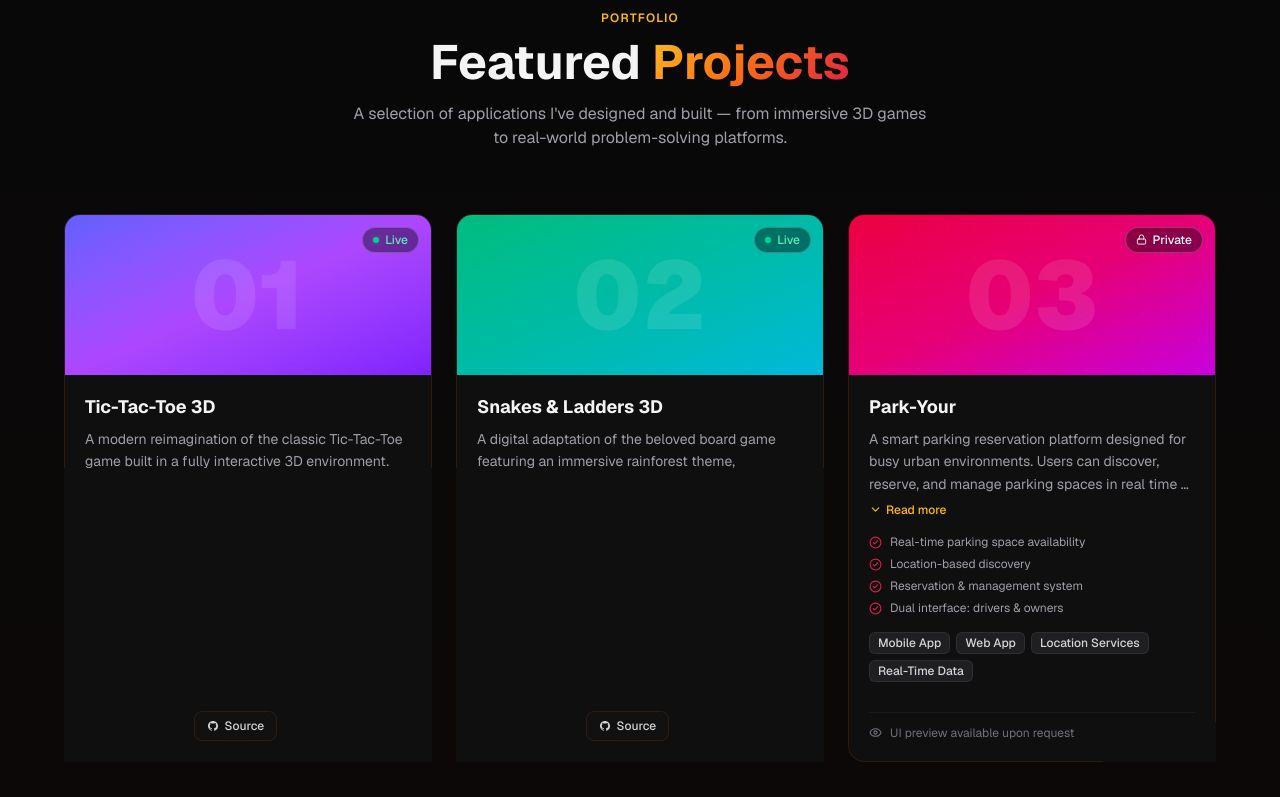
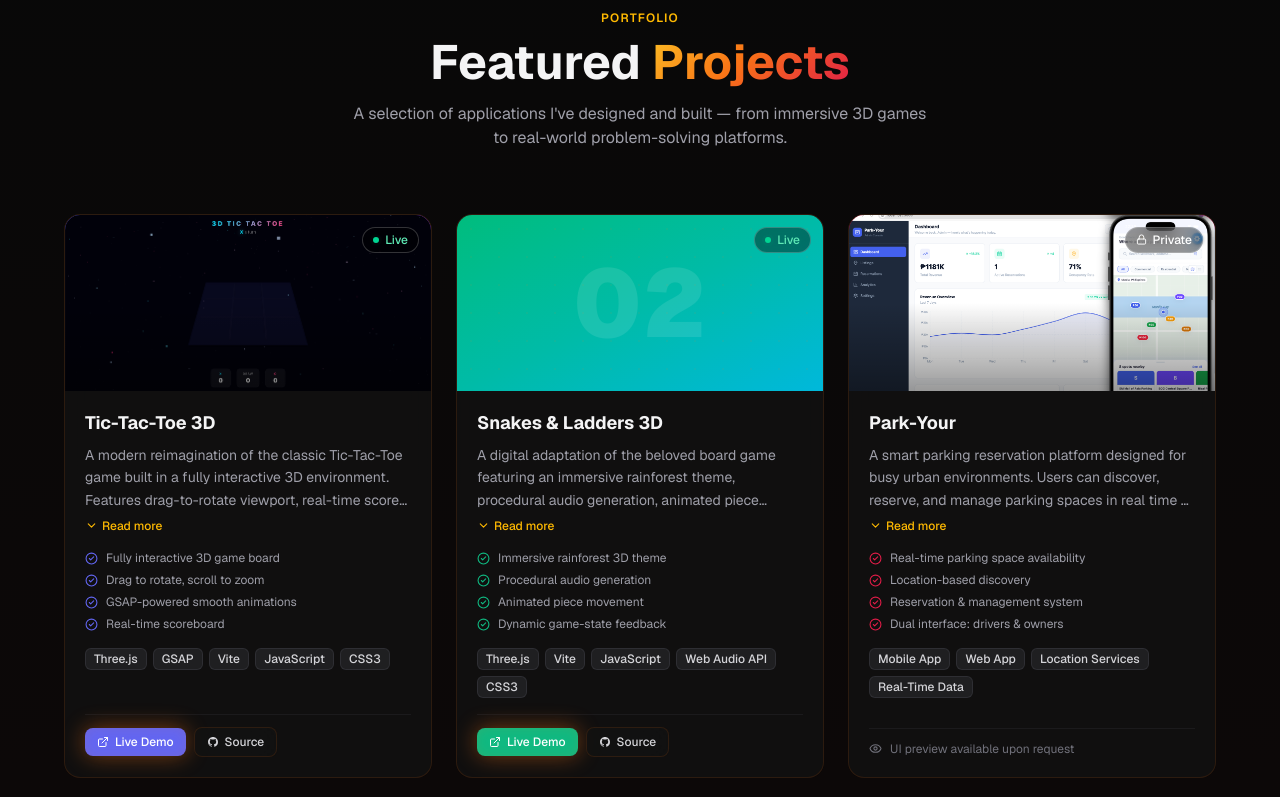
Before and after one commit to ivuriarte/Personal-Website, a Next.js app: page / in a window 1280 px wide. Shown: the part 1962-2759 px from the top of the page. Built offline with nearby package versions, Linux system fonts and the light colour scheme.

Commit message:
feat: show game screenshots in project card banners

```diff
--- a/src/components/Projects.tsx
+++ b/src/components/Projects.tsx
@@ -42,13 +42,27 @@ function ProjectCard({ project }: { project: Project }) {
     >
       {/* Card top banner */}
       <div
-        className={`relative h-40 bg-gradient-to-br ${project.gradient} flex items-center justify-center overflow-hidden`}
+        className={`relative h-44 bg-gradient-to-br ${project.gradient} flex items-center justify-center overflow-hidden`}
       >
-        <div className="absolute inset-0 dot-pattern opacity-30" />
+        {project.image ? (
+          <img
+            src={project.image}
+            alt={`${project.title} screenshot`}
+            className="absolute inset-0 w-full h-full object-cover object-top transition-transform duration-500 group-hover:scale-105"
+          />
+        ) : (
+          <>
+            <div className="absolute inset-0 dot-pattern opacity-30" />
+            <div className="relative z-10 text-white/10 font-black text-8xl select-none leading-none">
+              0{project.id}
+            </div>
+          </>
+        )}
+        {/* Gradient overlay on images for badge legibility */}
+        {project.image && (
+          <div className="absolute inset-0 bg-gradient-to-t from-black/40 via-transparent to-transparent" />
+        )}
         <div className="absolute inset-0 shimmer opacity-0 group-hover:opacity-100 transition-opacity duration-500" />
-        <div className="relative z-10 text-white/10 font-black text-8xl select-none leading-none">
-          0{project.id}
-        </div>
         {project.isPrivate && (
           <div className="absolute top-3 right-3 flex items-center gap-1.5 px-2.5 py-1 rounded-full bg-black/40 backdrop-blur-sm border border-white/20 text-white text-xs font-medium">
             <Lock size={11} />
--- a/src/data/projects.ts
+++ b/src/data/projects.ts
@@ -10,6 +10,7 @@ export interface Project {
   gradient: string;
   accentColor: string;
   features: string[];
+  image?: string;
 }
 
 export const projects: Project[] = [
@@ -22,6 +23,7 @@ export const projects: Project[] = [
     liveUrl: "https://tic-tac-toe-3d-vert.vercel.app",
     githubUrl: "https://github.com/ivuriarte/tic-tac-toe-3d",
     isPrivate: false,
+    image: "/screenshots/tic-tac-toe.png",
     gradient: "from-indigo-500 via-purple-500 to-violet-600",
     accentColor: "#6366f1",
     features: [
@@ -56,6 +58,7 @@ export const projects: Project[] = [
       "A smart parking reservation platform designed for busy urban environments. Users can discover, reserve, and manage parking spaces in real time — improving convenience for drivers and maximizing utilization for space owners.",
     tech: ["Mobile App", "Web App", "Location Services", "Real-Time Data"],
     isPrivate: true,
+    image: "/screenshots/park-your.png",
     badge: "Private",
     gradient: "from-rose-600 via-pink-600 to-fuchsia-600",
     accentColor: "#e11d48",
```
Also changed, not shown: public/screenshots/park-your.png (added), public/screenshots/tic-tac-toe.png (added).
